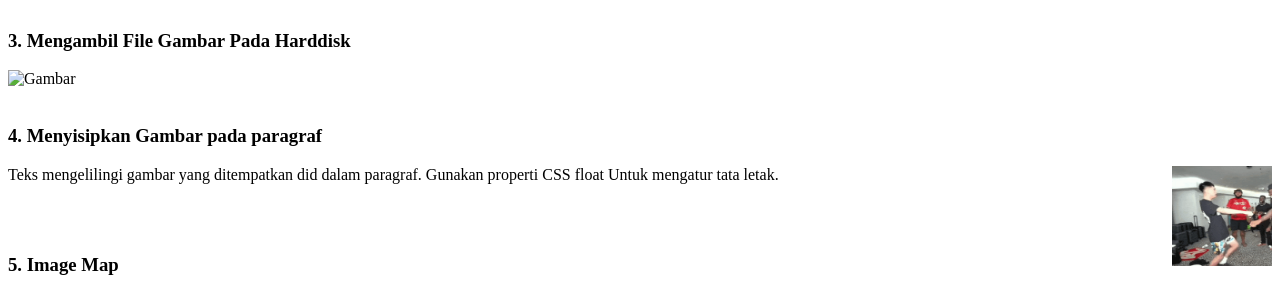
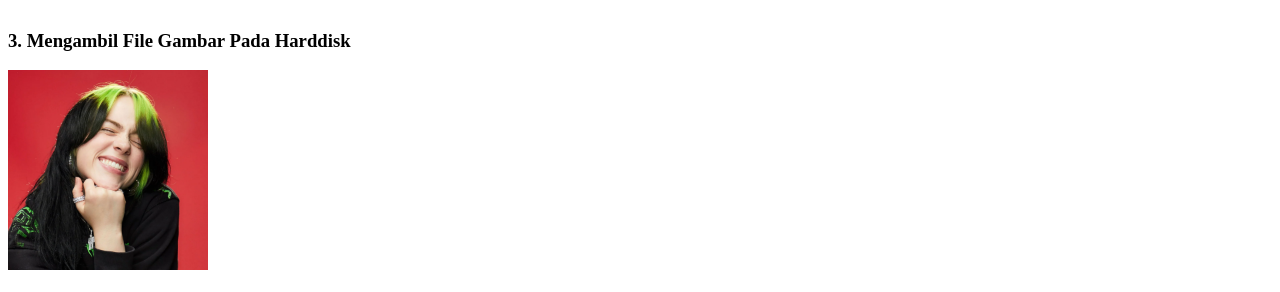
Before and after one commit to RizlH/1124160208-Tugas-2, a plain HTML site: page index.html in a window 1280 px wide. Shown: the part 392-684 px from the top of the page. Drawn offline with Linux system fonts and the light colour scheme; the site is published under a folder, as on GitHub Pages, so addresses that start at the root find nothing.

Commit message:
Update index.html

```diff
--- a/index.html
+++ b/index.html
@@ -23,7 +23,7 @@
     </ul>
 
     <h3>3. Mengambil File Gambar Pada Harddisk</h3>
-    <img src="/image/be1.webp" alt="Gambar" style="width: 200px; height: 200px;">
+    <img src="image/be1.webp" alt="Gambar" style="width: 200px; height: 200px;">
     <br><br>
 
     <h3>4. Menyisipkan Gambar pada paragraf</h3>
```
